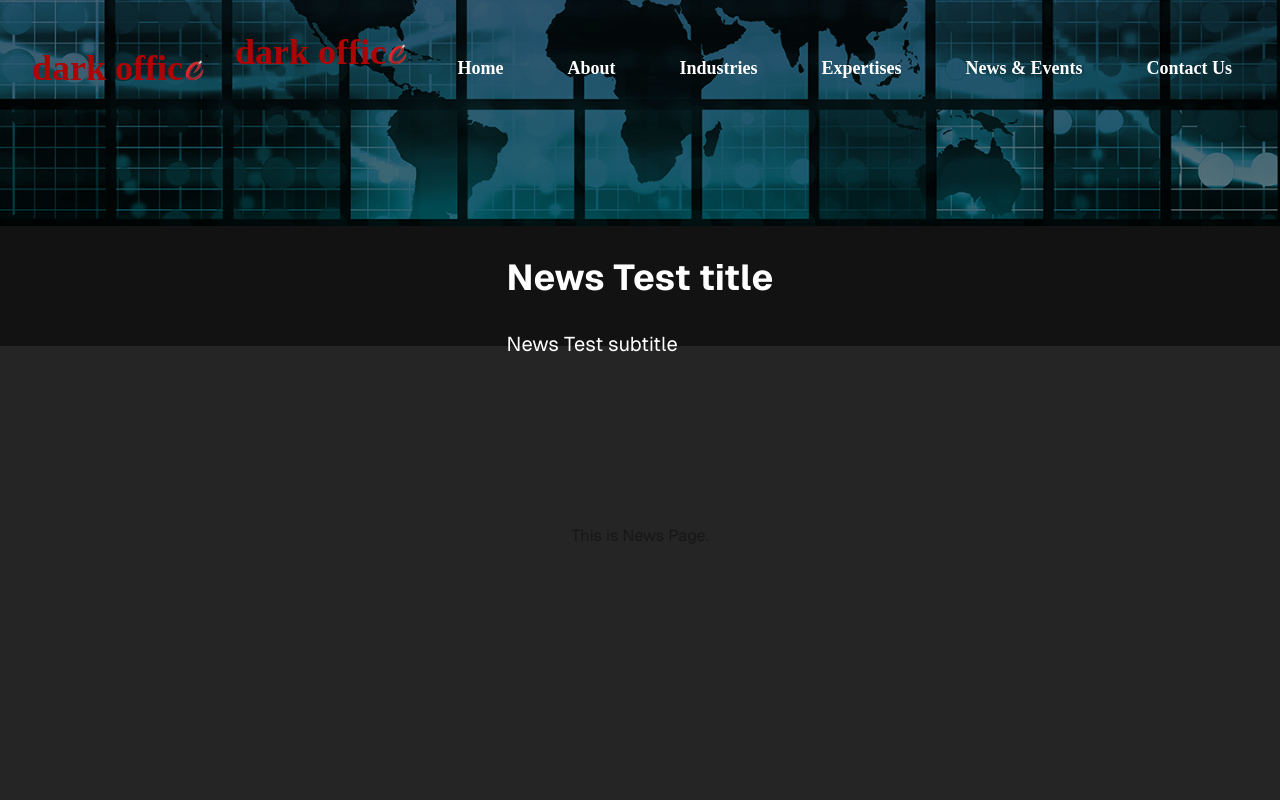
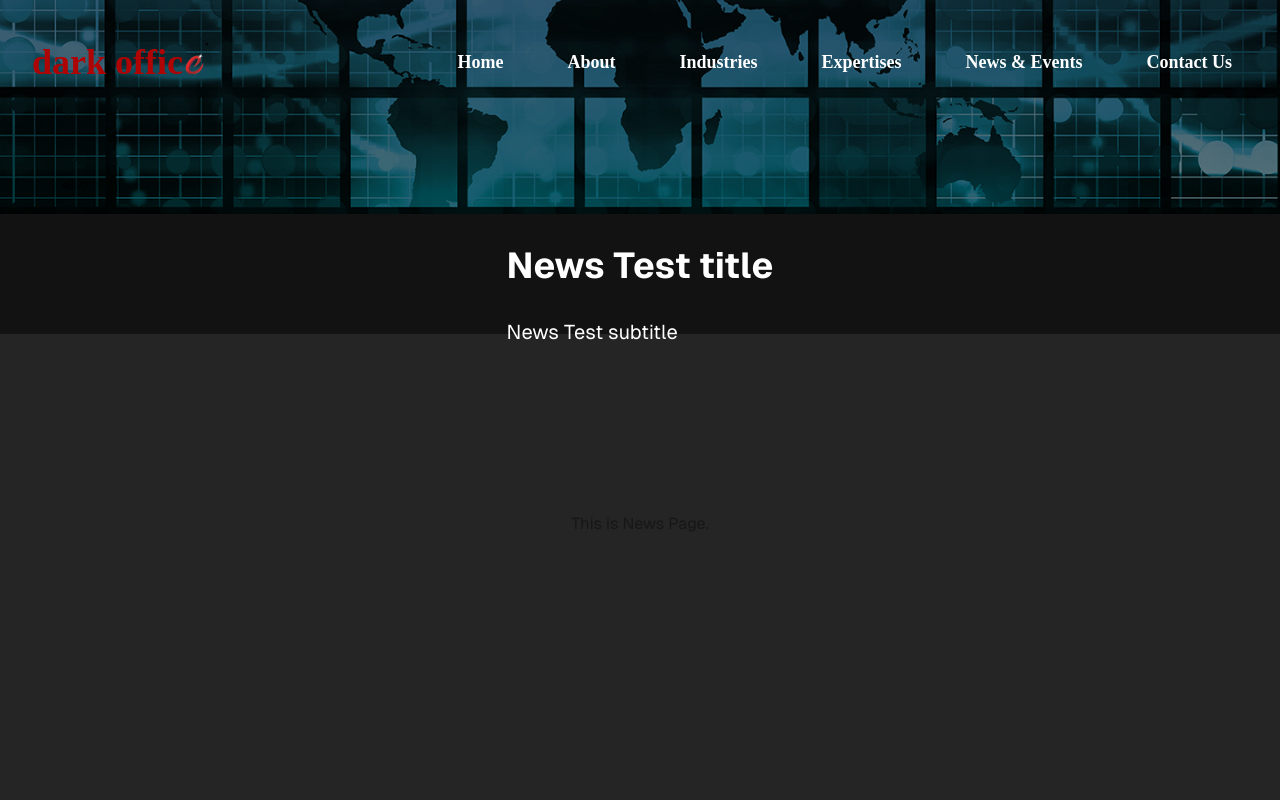
Before and after one commit to EminmertToprak/dark-office, a Next.js app: page /news in a window 1280 px wide. Shown: the top 800 px of the page. Built offline with nearby package versions, Linux system fonts and the light colour scheme.

Commit message:
fixed 2 logo issue

```diff
--- a/src/components/Header.tsx
+++ b/src/components/Header.tsx
@@ -46,8 +46,8 @@ export default function Header({
 				</video>
 			) : (
 				<Image
-					src={backgroundImage as string}
-					alt={alt as string}
+					src={backgroundImage || ''}
+					alt={alt || ''}
 					className="object-cover"
 					priority
 					width={1920}
--- a/src/components/Navbar.tsx
+++ b/src/components/Navbar.tsx
@@ -18,7 +18,7 @@ export default function Navbar() {
 			<div className="w-full flex flex-wrap items-center justify-between mx-auto p-4">
 				<a href="/home" className="flex items-end rtl:space-x-reverse">
 					<h1 className="text-4xl font-bold text-theme_dark_red">dark offic</h1>
-					<Image src={logo} className="h-6 w-auto mb-1.5" alt="Dark Office Logo" />
+					<Image src={logo || ''} className="h-6 w-auto mb-1.5" alt="Dark Office Logo" />
 				</a>
 				<button
 					className="block md:hidden text-white focus:outline-none"
@@ -34,8 +34,8 @@ export default function Navbar() {
 				<ul className={`fixed top-0 right-0 h-full bg-[#252525] w-64 transform ${isOpen ? 'translate-x-0' : 'translate-x-full'} transition-transform duration-300 ease-in-out md:static md:flex md:flex-row md:gap-8 md:bg-transparent md:w-auto md:transform-none flex flex-col items-center justify-center z-20`}>
 					<li className="mb-8">
 						<a href="/home" className="flex items-end rtl:space-x-reverse">
-							<h1 className="text-4xl font-bold text-theme_dark_red">dark offic</h1>
-							<Image src={logo} className="h-6 w-auto mb-1.5" alt="Dark Office Logo" />
+							<h1 className="text-4xl font-bold text-theme_dark_red lg:hidden">dark offic</h1>
+							<Image src={logo || ''} className="h-6 w-auto mb-1.5 lg:hidden" alt="Dark Office Logo" />
 						</a>
 					</li>
 					<li className={buttonstyle}>
--- a/src/components/SectionWithImage.tsx
+++ b/src/components/SectionWithImage.tsx
@@ -17,7 +17,7 @@ const SectionWithImage: React.FC<SectionWithImageProps> = ({ title, description,
 				<p className='text-center sm:text-left text-gray-300'>{description}</p>
 			</div>
 			<div id='section-image' className='w-full max-w-2xl mx-auto h-full'>
-				<Image src={src} alt={imageAlt} width={500} height={500} className='w-full h-auto'/>
+				<Image src={src || ''} alt={imageAlt || ''} width={500} height={500} className='w-full h-auto'/>
 			</div>
 		</section>
 	);
```
